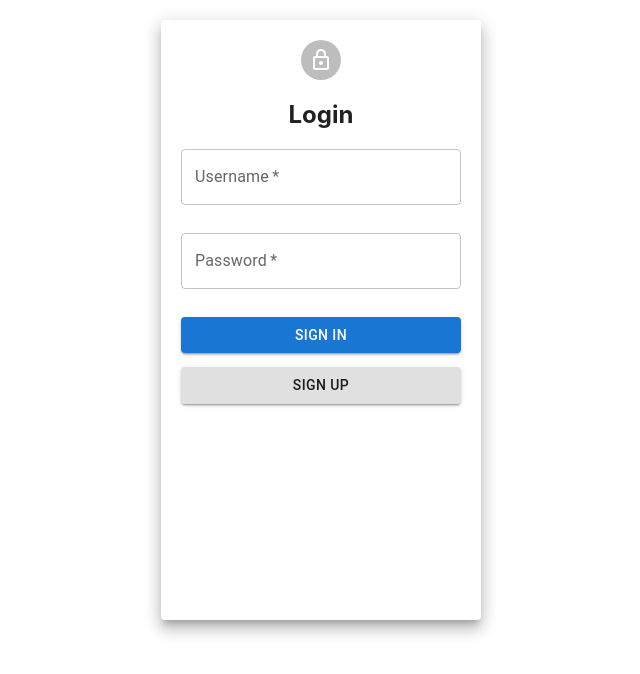
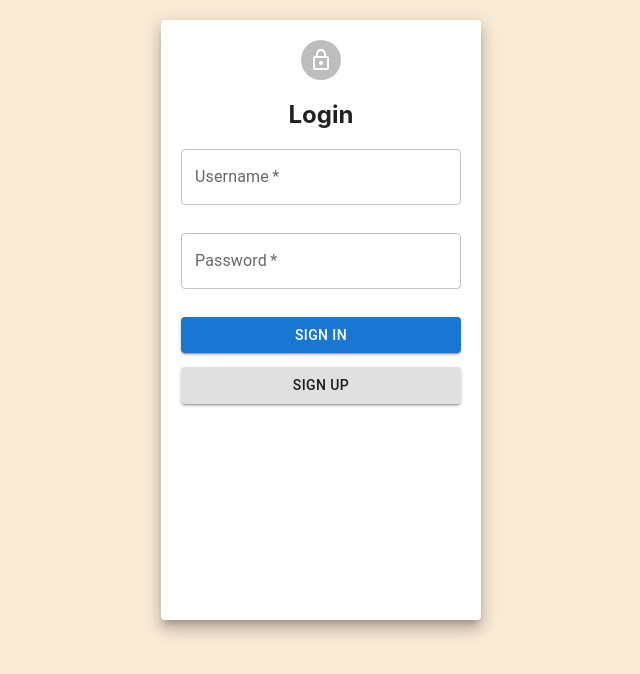
Before and after one commit to Sriraj12/ReduxApplication, a React (Create React App) app in the folder first/: page / in a window 1280 px wide. Shown: the top 674 px of the page, without its empty margins (319-959 px from the left). Built offline with nearby package versions, Linux system fonts and the light colour scheme.

Commit message:
finished app

```diff
--- a/first/src/App.css
+++ b/first/src/App.css
@@ -22,3 +22,6 @@
 .bml{
   margin-left: 3%;
 }
+body{
+  background-color:antiquewhite;
+}
```
